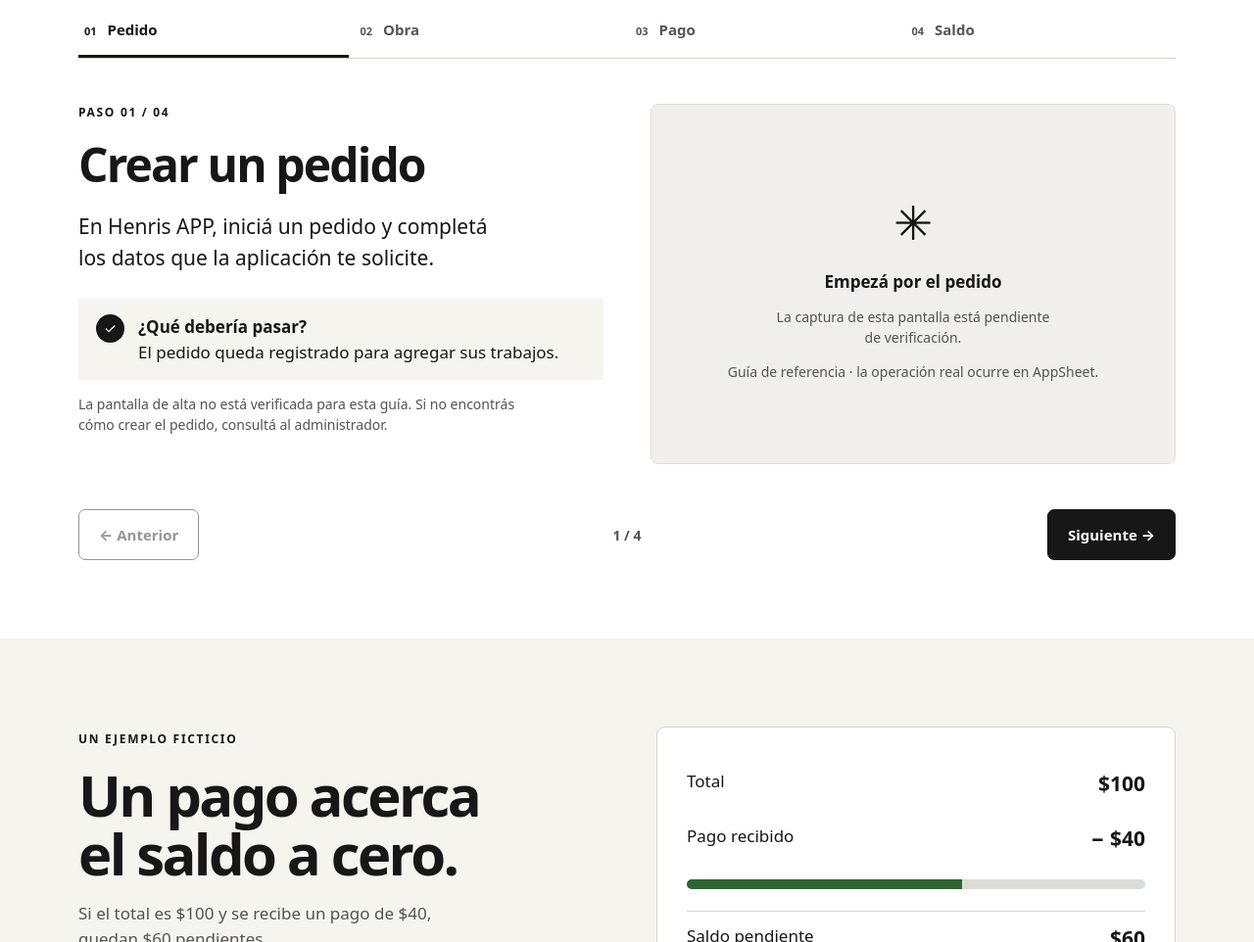
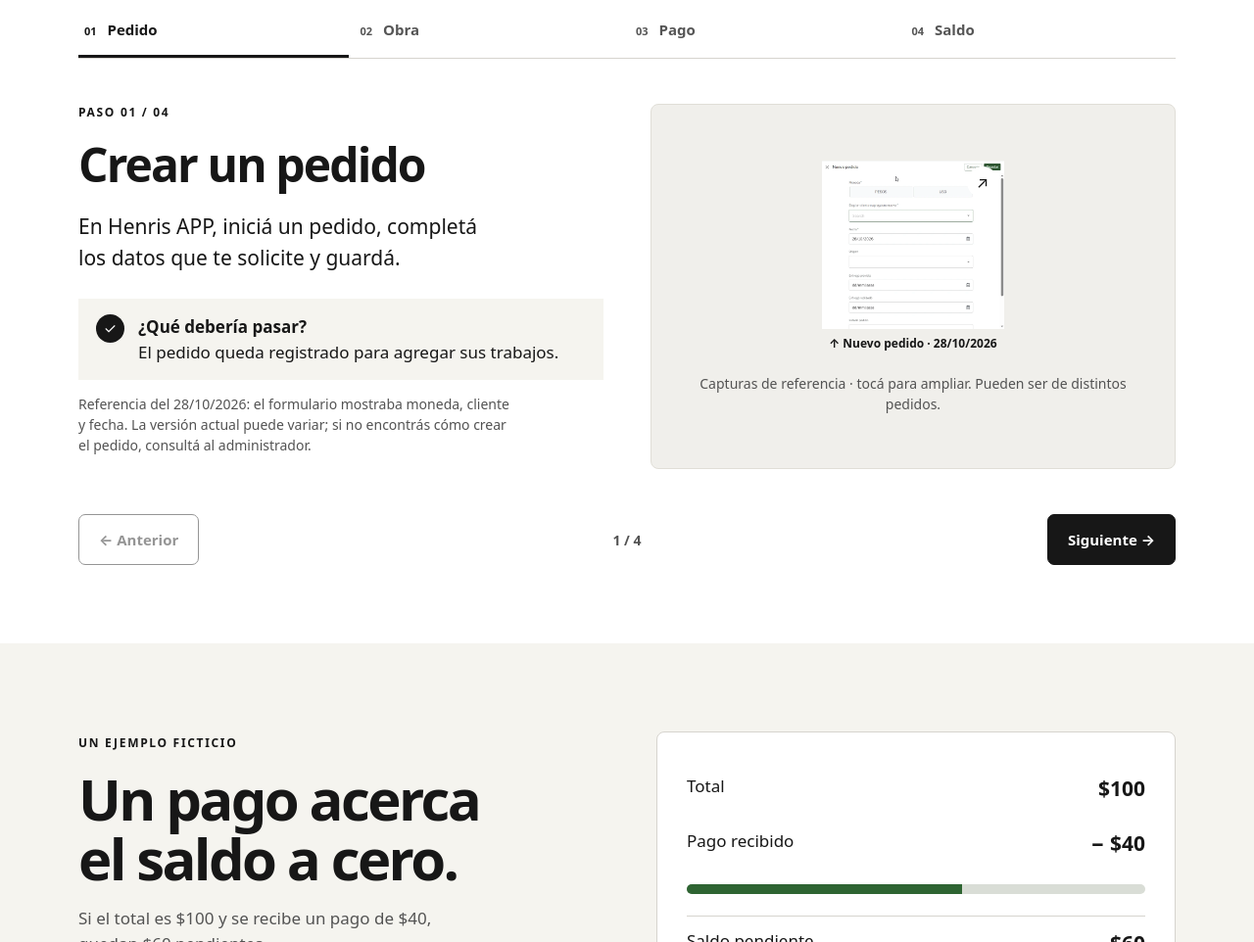
Before and after one commit to facundocapello-blip/henris-gallery-experience, a website: page staging/guia-visual-prueba-20261029/index.html in a window 1280 px wide. Shown: the part 917-1879 px from the top of the page at 98% size. Drawn offline with Linux system fonts and the light colour scheme.

Commit message:
Add dated real order form reference to visual guide

```diff
--- a/staging/guia-visual-prueba-20261029/app.js
+++ b/staging/guia-visual-prueba-20261029/app.js
@@ -1,6 +1,6 @@
 'use strict';
 const steps = [
-  {title:'Crear un pedido', description:'En Henris APP, iniciá un pedido y completá los datos que la aplicación te solicite.', result:'El pedido queda registrado para agregar sus trabajos.', note:'La pantalla de alta no está verificada para esta guía. Si no encontrás cómo crear el pedido, consultá al administrador.', shots:[]},
+  {title:'Crear un pedido', description:'En Henris APP, iniciá un pedido, completá los datos que te solicite y guardá.', result:'El pedido queda registrado para agregar sus trabajos.', note:'Referencia del 28/10/2026: el formulario mostraba moneda, cliente y fecha. La versión actual puede variar; si no encontrás cómo crear el pedido, consultá al administrador.', shots:[['assets/nuevo-pedido.webp','Formulario Nuevo pedido de AppSheet, captura del 28/10/2026']]},
   {title:'Agregar una obra', description:'Dentro del pedido, agregá el trabajo y completá los datos disponibles, como tipo y medidas.', result:'La obra queda asociada al pedido.', note:'Las pantallas son referencias de momentos distintos; pueden verse diferentes en tu cuenta.', shots:[['assets/tipo-trabajo.webp','Selector de tipo de trabajo en AppSheet'],['assets/medidas.webp','Campos de ancho, alto y unidad en AppSheet']]},
   {title:'Registrar un pago', description:'En el pedido, agregá el pago y revisá importe, medio y estado antes de guardar.', result:'El pago queda asociado al pedido. Sincronizá si la aplicación lo solicita.', note:'No marques como recibido un pago que todavía no cobraste.', shots:[['assets/pago.webp','Formulario de pago de referencia en AppSheet']]},
   {title:'Consultar el saldo', description:'Volvé al pedido y revisá el total, lo pagado y el saldo pendiente.', result:'Podés ver cuánto falta cobrar después de sincronizar.', note:'Los importes de las capturas son de referencia y pueden pertenecer a pedidos distintos.', shots:[['assets/saldo.webp','Total, pagado y saldo en una pantalla de referencia de AppSheet']]}
@@ -28,7 +28,7 @@ function showStep(index) {
     button.type = 'button'; button.className = 'shot'; button.setAttribute('aria-label', `Ampliar captura: ${alt}`);
     const image = document.createElement('img'); image.src = src; image.alt = alt;
     const label = document.createElement('span'); label.className = 'shot-label'; label.setAttribute('aria-hidden', 'true');
-    label.textContent = src.includes('tipo-trabajo') ? 'Tipo de trabajo' : src.includes('medidas') ? 'Medidas' : src.includes('pago') ? 'Datos del pago' : 'Saldo pendiente';
+    label.textContent = src.includes('nuevo-pedido') ? 'Nuevo pedido · 28/10/2026' : src.includes('tipo-trabajo') ? 'Tipo de trabajo' : src.includes('medidas') ? 'Medidas' : src.includes('pago') ? 'Datos del pago' : 'Saldo pendiente';
     button.append(image, label); button.addEventListener('click', () => openImage(button, src, alt)); $('shots').append(button);
   });
   $('visual-caption').textContent = step.shots.length ? 'Capturas de referencia · tocá para ampliar. Pueden ser de distintos pedidos.' : 'Guía de referencia · la operación real ocurre en AppSheet.';
@@ -49,3 +49,4 @@ function renderMotion() { document.documentElement.classList.toggle('motion-off'
 $('motion-toggle').addEventListener('click', () => { motionPaused = !motionPaused; renderMotion(); });
 if (reduce.addEventListener) reduce.addEventListener('change', event => { if (event.matches) { motionPaused = true; renderMotion(); } });
 renderMotion();
+showStep(0);
--- a/staging/guia-visual-prueba-20261029/index.html
+++ b/staging/guia-visual-prueba-20261029/index.html
@@ -20,7 +20,7 @@
     </section>
     <section id="guia" class="guide-section"><div class="wrap"><div class="section-intro"><div><p class="eyebrow">UNA GUÍA, CUATRO PASOS</p><h2>Así de simple.</h2></div><p>Primero conocé el recorrido. La carga real se hace en AppSheet, no en esta guía.</p></div>
       <nav class="step-nav" aria-label="Elegir paso del tutorial"><button type="button" data-step="0" aria-current="step"><span>01</span> Pedido</button><button type="button" data-step="1"><span>02</span> Obra</button><button type="button" data-step="2"><span>03</span> Pago</button><button type="button" data-step="3"><span>04</span> Saldo</button></nav>
-      <div class="tutorial" id="tutorial"><div class="step-copy" aria-live="polite" aria-atomic="true"><p class="eyebrow" id="step-count">PASO 01 / 04</p><h3 id="step-title">Crear un pedido</h3><p id="step-description" class="step-description">En Henris APP, iniciá un pedido y completá los datos que la aplicación te solicite.</p><div class="expect"><span aria-hidden="true">✓</span><p><strong>¿Qué debería pasar?</strong><br><span id="step-result">El pedido queda registrado para agregar sus trabajos.</span></p></div><p id="step-note" class="step-note">La pantalla de alta no está verificada para esta guía. Si no encontrás cómo crear el pedido, consultá al administrador.</p></div>
+      <div class="tutorial" id="tutorial"><div class="step-copy" aria-live="polite" aria-atomic="true"><p class="eyebrow" id="step-count">PASO 01 / 04</p><h3 id="step-title">Crear un pedido</h3><p id="step-description" class="step-description">En Henris APP, iniciá un pedido, completá los datos que te solicite y guardá.</p><div class="expect"><span aria-hidden="true">✓</span><p><strong>¿Qué debería pasar?</strong><br><span id="step-result">El pedido queda registrado para agregar sus trabajos.</span></p></div><p id="step-note" class="step-note">Referencia del 28/10/2026: el formulario mostraba moneda, cliente y fecha. La versión actual puede variar.</p></div>
         <div class="step-visual" id="step-visual"><div class="no-shot" id="no-shot"><span class="no-shot-icon" aria-hidden="true">✳</span><strong>Empezá por el pedido</strong><span>La captura de esta pantalla está pendiente de verificación.</span></div><div id="shots" class="shots" hidden></div><p class="visual-caption" id="visual-caption">Guía de referencia · la operación real ocurre en AppSheet.</p></div>
       </div>
       <div class="step-controls"><button type="button" id="prev" class="button outline" disabled>← Anterior</button><span id="progress" aria-hidden="true">1 / 4</span><button type="button" id="next" class="button dark">Siguiente →</button></div>
```
Also changed, not shown: staging/guia-visual-prueba-20261029/assets/nuevo-pedido.webp (added).
